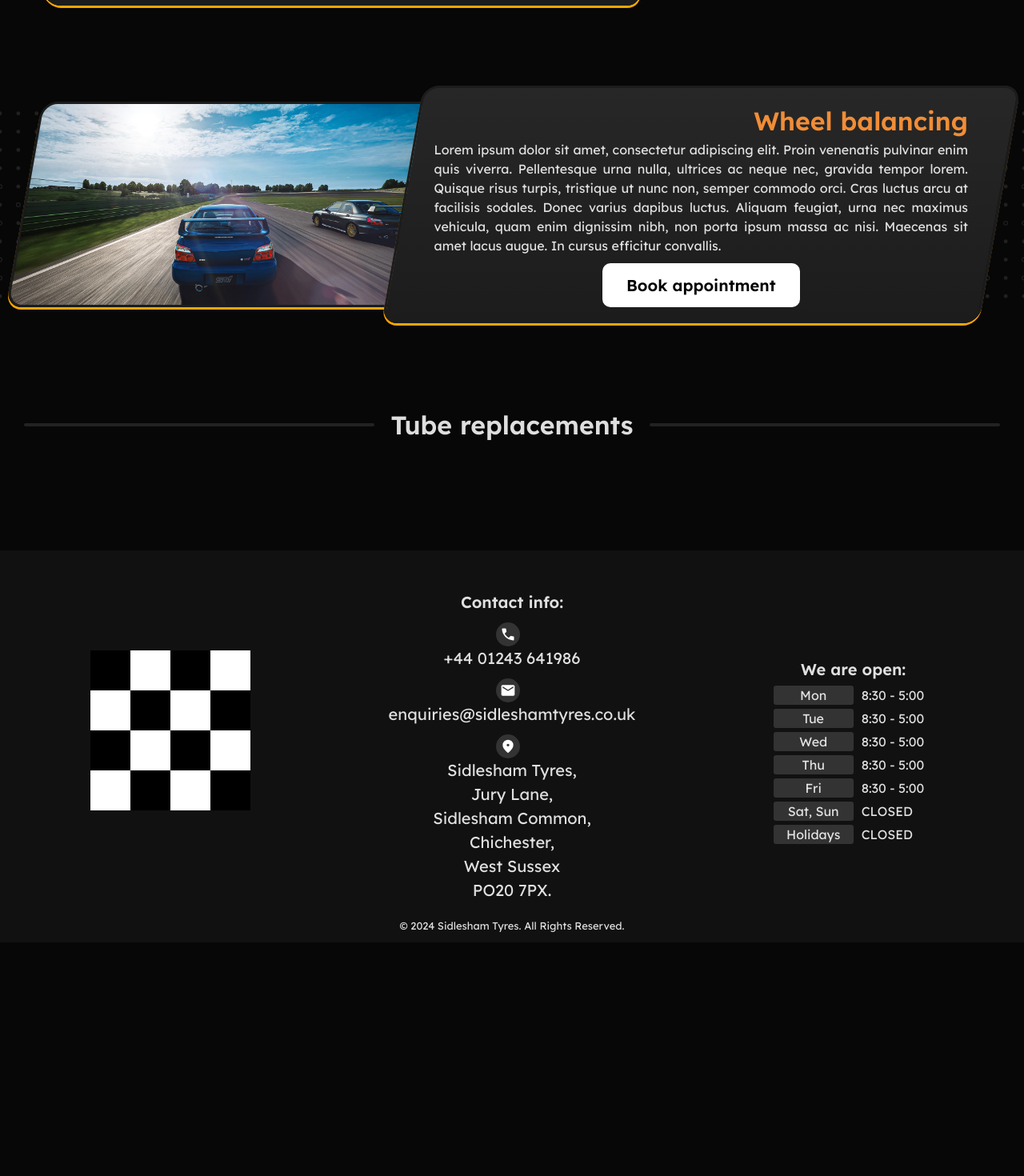
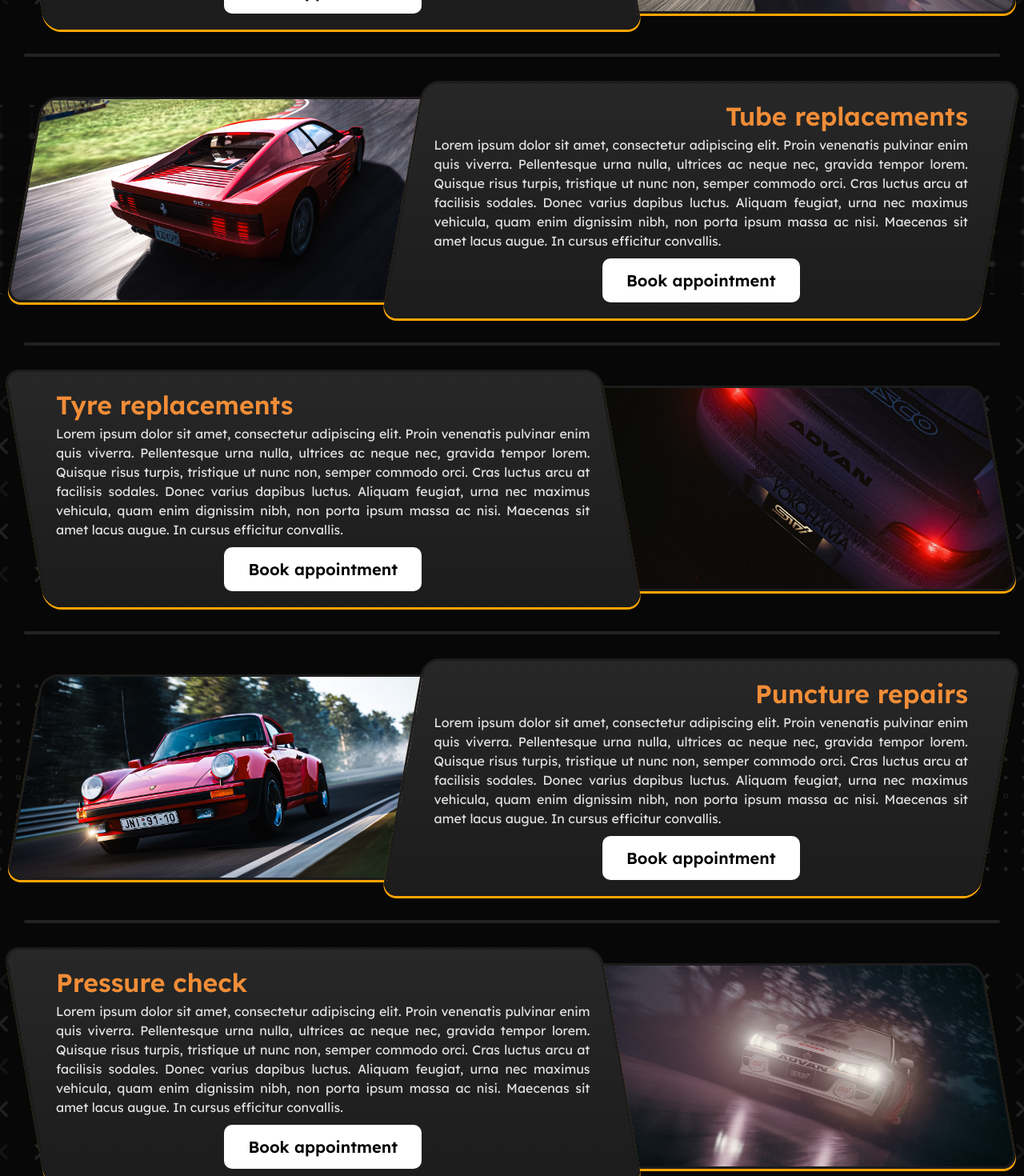
Before and after one commit to WitroxHunter/Sidlesham-Tyres, a React (Vite) app: page /Sidlesham-Tyres/services in a window 1280 px wide. Shown: the part 1260-2730 px from the top of the page at 80% size. Before the commit the page ends 2438 px from the top, so only its background shows below. Built offline with nearby package versions, Linux system fonts and the light colour scheme.

Commit message:
minor fixes to Services

```diff
--- a/src/index.css
+++ b/src/index.css
@@ -386,7 +386,6 @@ button {
   display: flex;
 
   margin-top: 3px;
-  font-size: var(--FontSmall);
 }
 
 .footer-content-icon-background {
--- a/src/pages/services.css
+++ b/src/pages/services.css
@@ -5,7 +5,7 @@
 .service-card {
     display: flex;
     width: 100%;
-    margin: 0 0 100px 0;
+    margin: 30px 0;
 }
 
 .service-card.right {
@@ -81,6 +81,12 @@
     margin-top: 10px;
 }
 
+.secondaryButton span {
+    display: block;
+    position: relative;
+    z-index: 99;
+}
+
 @media (max-width: 1340px) {
 
     .main-center {
--- a/src/pages/services.jsx
+++ b/src/pages/services.jsx
@@ -11,8 +11,6 @@ function Subline(props) {
     <>
       <div className="sectionSubLine">
         <div className="sectionLine"></div>
-        <div className="section-line-text">{props.title}</div>
-        <div className="sectionLine"></div>
       </div>
     </>
   );
@@ -22,7 +20,7 @@ const ServiceCard = (props) => {
   return (
     <>
       <div className={`service-card ${props.position}`}>
-        <div className="service-card-text-box">
+        <div className={`service-card-text-box`}>
           <h2 className={`service-card-title ${props.position}`}>
             {props.title}
           </h2>
@@ -31,7 +29,7 @@ const ServiceCard = (props) => {
           </div>
           <div className="service-card-button">
             <button className="secondaryButton">
-              Book appointment
+              <span>Book appointment</span>
             </button>
           </div>
 
@@ -68,20 +66,68 @@ export default function Services() {
             title="Wheel balancing"
             text="Lorem ipsum dolor sit amet, consectetur adipiscing elit. Proin venenatis pulvinar enim quis viverra. Pellentesque urna nulla, ultrices ac neque nec, gravida tempor lorem. Quisque risus turpis, tristique ut nunc non, semper commodo orci. Cras luctus arcu at facilisis sodales. Donec varius dapibus luctus. Aliquam feugiat, urna nec maximus vehicula, quam enim dignissim nibh, non porta ipsum massa ac nisi. Maecenas sit amet lacus augue. In cursus efficitur convallis."
           />
-          <div className="article-section-background dots-pattern"></div>
+          <div className="article-section-background crosses-pattern"></div>
         </div>
+
+        <Subline />
 
         <div className="article-section">
           <ServiceCard
             position="right"
-            photo="wheel-balancing-background"
-            title="Wheel balancing"
+            photo="tube-replacements-background"
+            title="Tube replacements"
+            text="Lorem ipsum dolor sit amet, consectetur adipiscing elit. Proin venenatis pulvinar enim quis viverra. Pellentesque urna nulla, ultrices ac neque nec, gravida tempor lorem. Quisque risus turpis, tristique ut nunc non, semper commodo orci. Cras luctus arcu at facilisis sodales. Donec varius dapibus luctus. Aliquam feugiat, urna nec maximus vehicula, quam enim dignissim nibh, non porta ipsum massa ac nisi. Maecenas sit amet lacus augue. In cursus efficitur convallis."
+          />
+          <div className="article-section-background connected-dots-pattern"></div>
+        </div>
+
+        <Subline />
+
+        <div className="article-section">
+          <ServiceCard
+            position="left"
+            photo="tyre-replacements-background"
+            title="Tyre replacements"
+            text="Lorem ipsum dolor sit amet, consectetur adipiscing elit. Proin venenatis pulvinar enim quis viverra. Pellentesque urna nulla, ultrices ac neque nec, gravida tempor lorem. Quisque risus turpis, tristique ut nunc non, semper commodo orci. Cras luctus arcu at facilisis sodales. Donec varius dapibus luctus. Aliquam feugiat, urna nec maximus vehicula, quam enim dignissim nibh, non porta ipsum massa ac nisi. Maecenas sit amet lacus augue. In cursus efficitur convallis."
+          />
+          <div className="article-section-background crosses-pattern"></div>
+        </div>
+
+        <Subline />
+
+        <div className="article-section">
+          <ServiceCard
+            position="right"
+            photo="puncture-repairs-background"
+            title="Puncture repairs"
             text="Lorem ipsum dolor sit amet, consectetur adipiscing elit. Proin venenatis pulvinar enim quis viverra. Pellentesque urna nulla, ultrices ac neque nec, gravida tempor lorem. Quisque risus turpis, tristique ut nunc non, semper commodo orci. Cras luctus arcu at facilisis sodales. Donec varius dapibus luctus. Aliquam feugiat, urna nec maximus vehicula, quam enim dignissim nibh, non porta ipsum massa ac nisi. Maecenas sit amet lacus augue. In cursus efficitur convallis."
           />
           <div className="article-section-background dots-pattern"></div>
         </div>
 
-        <Subline title="Tube replacements" />
+        <Subline />
+
+        <div className="article-section">
+          <ServiceCard
+            position="left"
+            photo="pressure-check-background"
+            title="Pressure check"
+            text="Lorem ipsum dolor sit amet, consectetur adipiscing elit. Proin venenatis pulvinar enim quis viverra. Pellentesque urna nulla, ultrices ac neque nec, gravida tempor lorem. Quisque risus turpis, tristique ut nunc non, semper commodo orci. Cras luctus arcu at facilisis sodales. Donec varius dapibus luctus. Aliquam feugiat, urna nec maximus vehicula, quam enim dignissim nibh, non porta ipsum massa ac nisi. Maecenas sit amet lacus augue. In cursus efficitur convallis."
+          />
+          <div className="article-section-background crosses-pattern"></div>
+        </div>
+
+        <Subline />
+
+        <div className="article-section">
+          <ServiceCard
+            position="right"
+            photo="tyre-check-background"
+            title="Tyre check"
+            text="Lorem ipsum dolor sit amet, consectetur adipiscing elit. Proin venenatis pulvinar enim quis viverra. Pellentesque urna nulla, ultrices ac neque nec, gravida tempor lorem. Quisque risus turpis, tristique ut nunc non, semper commodo orci. Cras luctus arcu at facilisis sodales. Donec varius dapibus luctus. Aliquam feugiat, urna nec maximus vehicula, quam enim dignissim nibh, non porta ipsum massa ac nisi. Maecenas sit amet lacus augue. In cursus efficitur convallis."
+          />
+          <div className="article-section-background connected-dots-pattern"></div>
+        </div>
       </div>
 
       <Footer />
```
